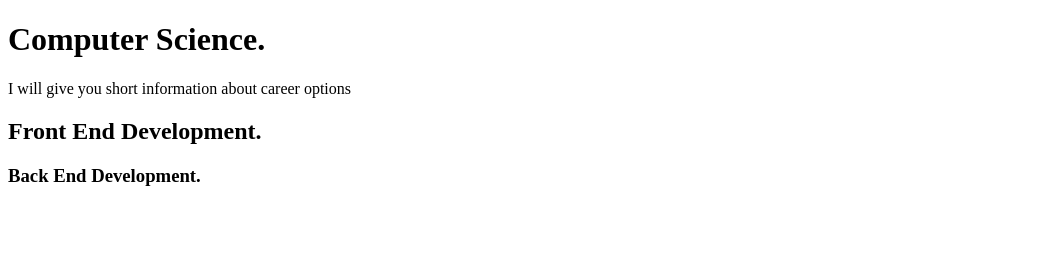
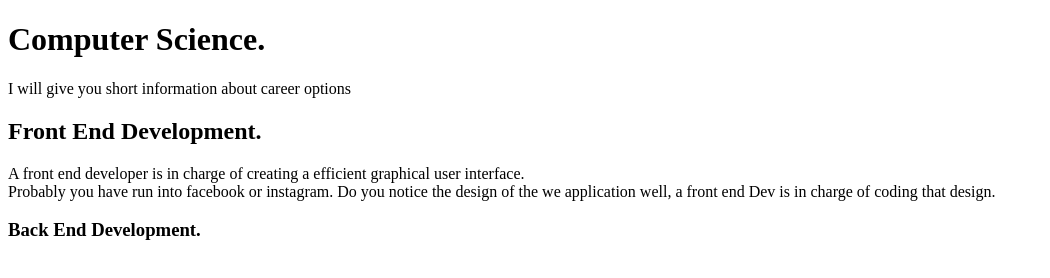
Before and after one commit to Sylviale101/Team-2-HTML, a plain HTML site: page Lily-CS.html in a window 1280 px wide. Shown: the whole page, without its empty margins (0-1050 px from the left). Drawn offline with Linux system fonts and the light colour scheme.

Commit message:
Adding a Line break in first paragraph.

```diff
--- a/Lily-CS.html
+++ b/Lily-CS.html
@@ -7,6 +7,12 @@
     <h1>Computer Science.</h1>
         <p>I will give you short information about career options</p>
     <h2>Front End Development.</h2>
+        <p>
+            A front end developer is in charge of creating a efficient graphical user interface.
+            <br>
+            Probably you have run into facebook or instagram. Do you notice the design of the we application
+            well, a front end Dev is in charge of coding that design.
+        </p>
     <h3>Back End Development.</h3>
 
 
```
